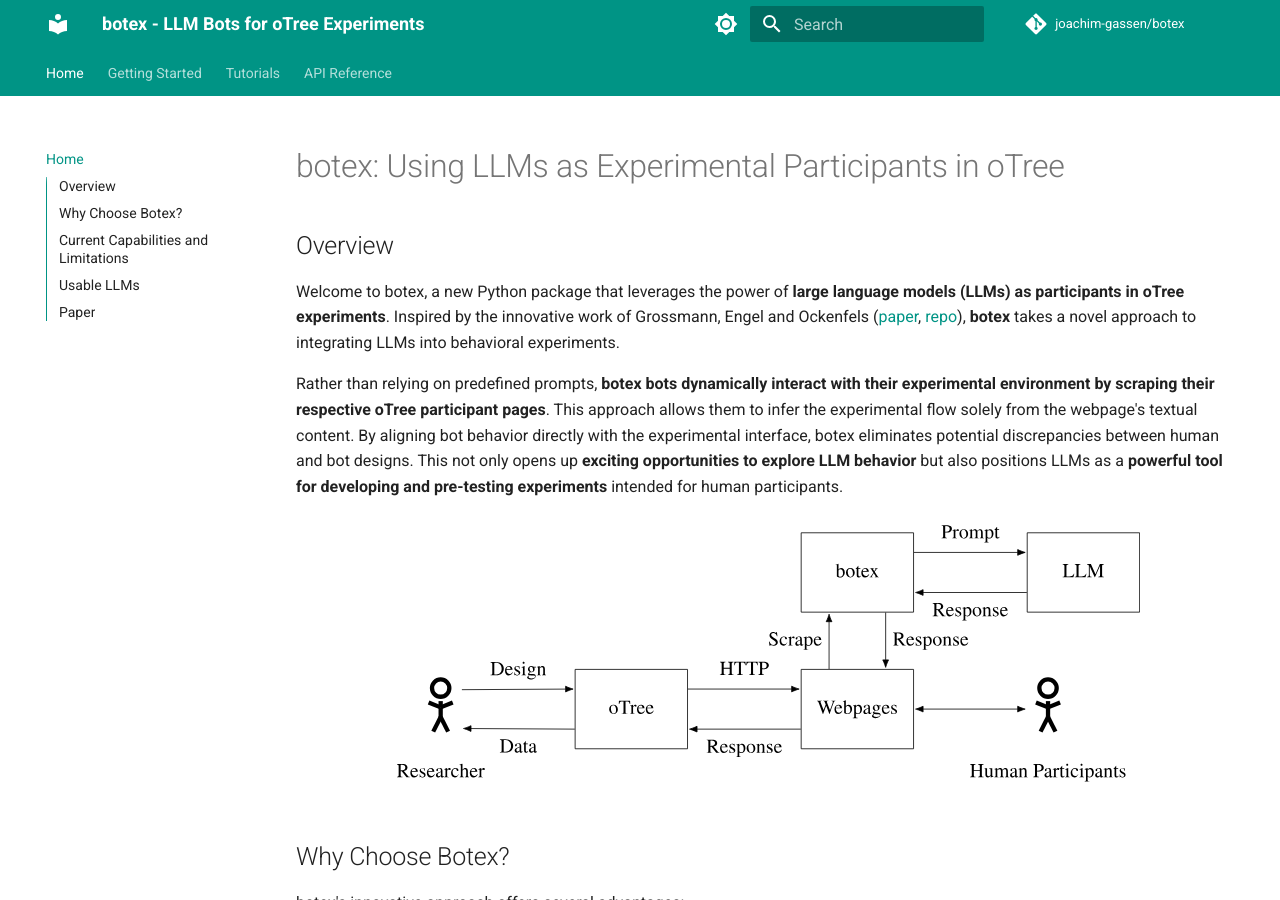
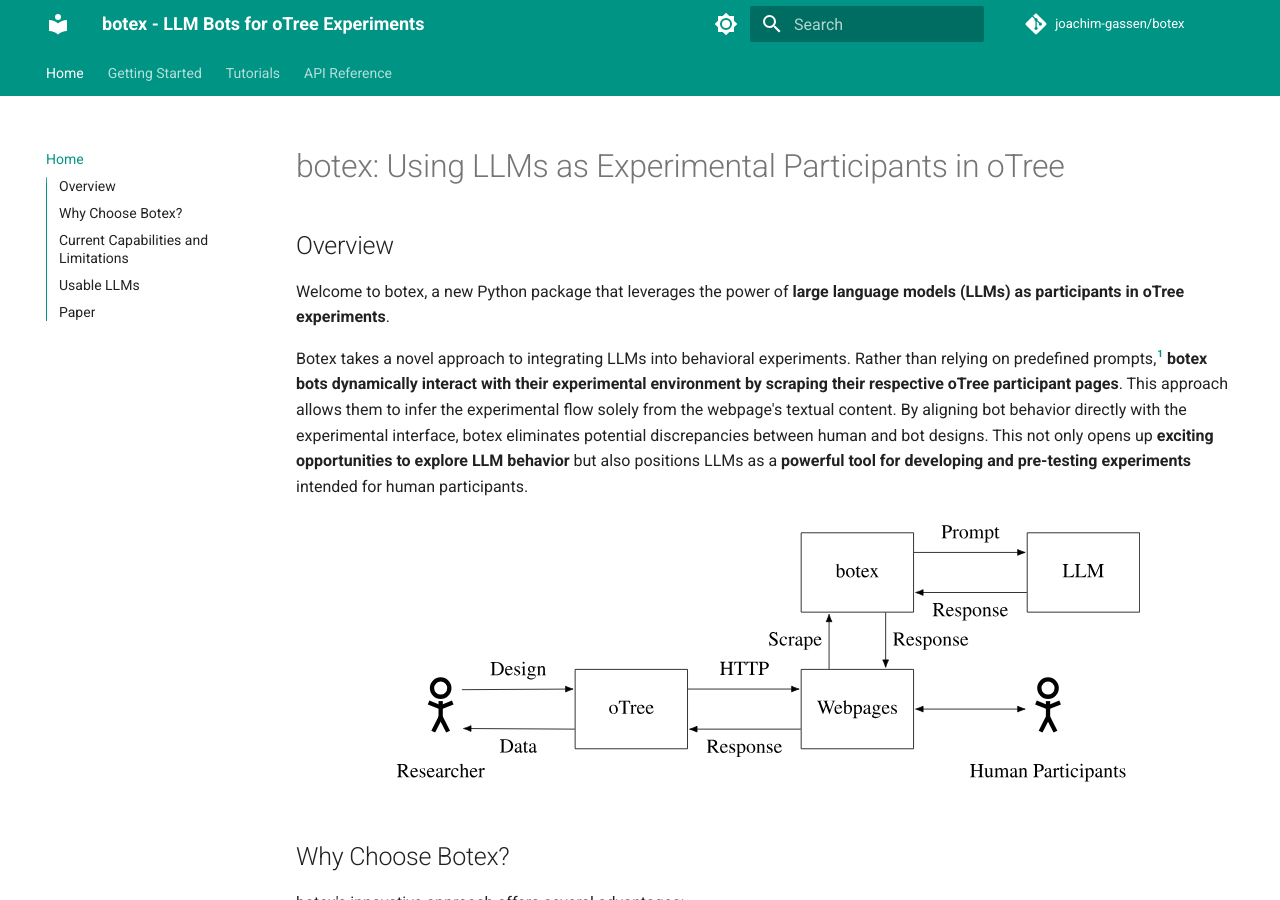
Before and after one commit to joachim-gassen/botex, an MkDocs documentation site: the page built from docs/index.md, in a window 1280 px wide and 900 px high. Built offline with MkDocs 1.6.1 and Material for MkDocs 9.7.7, drawn with Linux system fonts in a browser that asks for light colours; plug-ins that fetch from the network failed and are left out; comment, search, counter and statistics services are not loaded; some of the changed text lies outside the part shown.

Commit message:
rewrote intro start

```diff
--- a/docs/index.md
+++ b/docs/index.md
@@ -2,9 +2,11 @@
 
 ## Overview
 
-Welcome to botex, a new Python package that leverages the power of **large language models (LLMs) as participants in oTree experiments**. Inspired by the innovative work of Grossmann, Engel and Ockenfels ([paper](https://papers.ssrn.com/sol3/papers.cfm?abstract_id=4682602), [repo](https://github.com/mrpg/ego)), **botex** takes a novel approach to integrating LLMs into behavioral experiments.
+Welcome to botex, a new Python package that leverages the power of **large language models (LLMs) as participants in oTree experiments**.
 
-Rather than relying on predefined prompts, **botex bots dynamically interact with their experimental environment by scraping their respective oTree participant pages**. This approach allows them to infer the experimental flow solely from the webpage's textual content. By aligning bot behavior directly with the experimental interface, botex eliminates potential discrepancies between human and bot designs. This not only opens up **exciting opportunities to explore LLM behavior** but also positions LLMs as a **powerful tool for developing and pre-testing experiments** intended for human participants.
+Botex takes a novel approach to integrating LLMs into behavioral experiments. Rather than relying on predefined prompts,[^1] **botex bots dynamically interact with their experimental environment by scraping their respective oTree participant pages**. This approach allows them to infer the experimental flow solely from the webpage's textual content. By aligning bot behavior directly with the experimental interface, botex eliminates potential discrepancies between human and bot designs. This not only opens up **exciting opportunities to explore LLM behavior** but also positions LLMs as a **powerful tool for developing and pre-testing experiments** intended for human participants.
+
+[^1]:  See, for example, Grossmann, Engel and Ockenfels ([paper](https://papers.ssrn.com/sol3/papers.cfm?abstract_id=4682602), [repo](https://github.com/mrpg/ego))
 
 <p style="text-align: center;">
   <img src="assets/images/index_botex_workflow.svg" alt="Botex Workflow" width="80%">
--- a/mkdocs.yml
+++ b/mkdocs.yml
@@ -37,6 +37,7 @@ markdown_extensions:
     - mkdocs-click
     - pymdownx.tabbed:
           alternate_style: true
+    - footnotes
 theme:
     name: material
     features:
```
